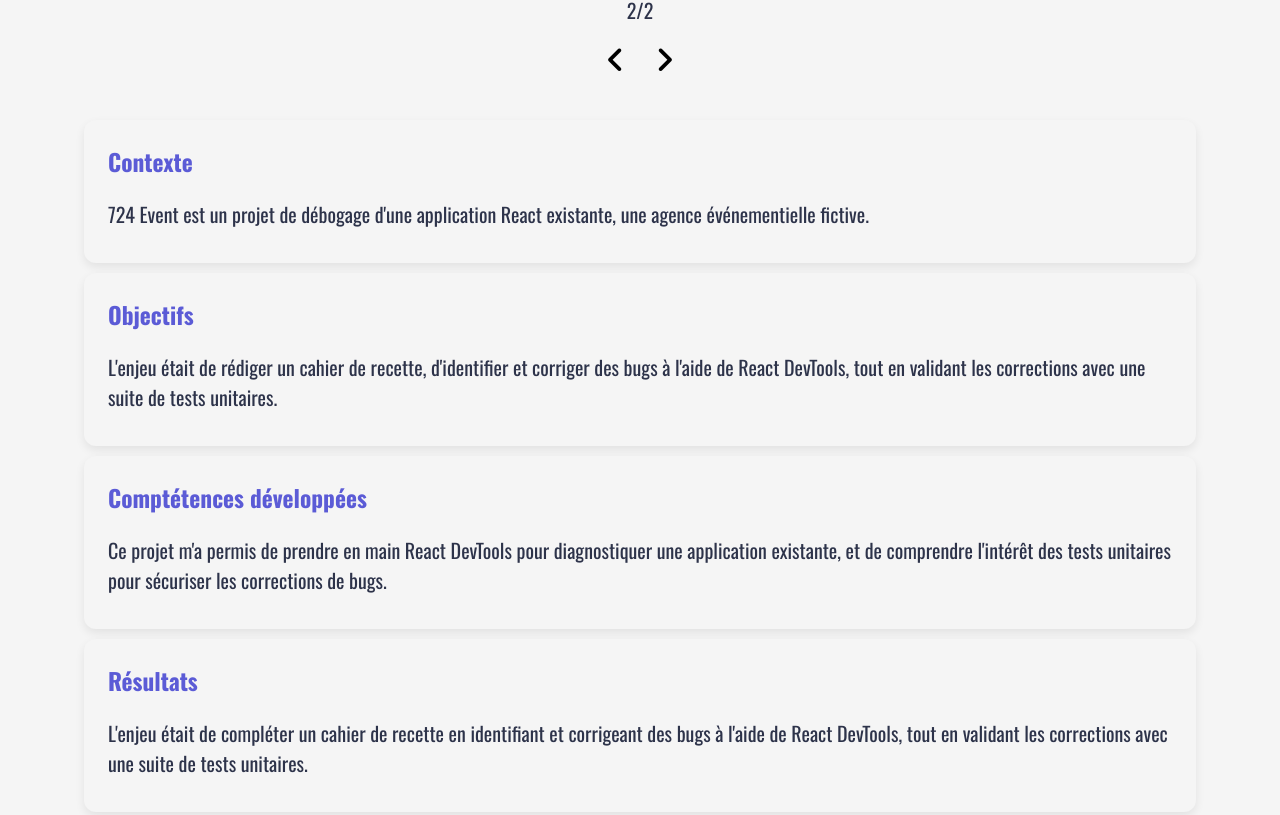
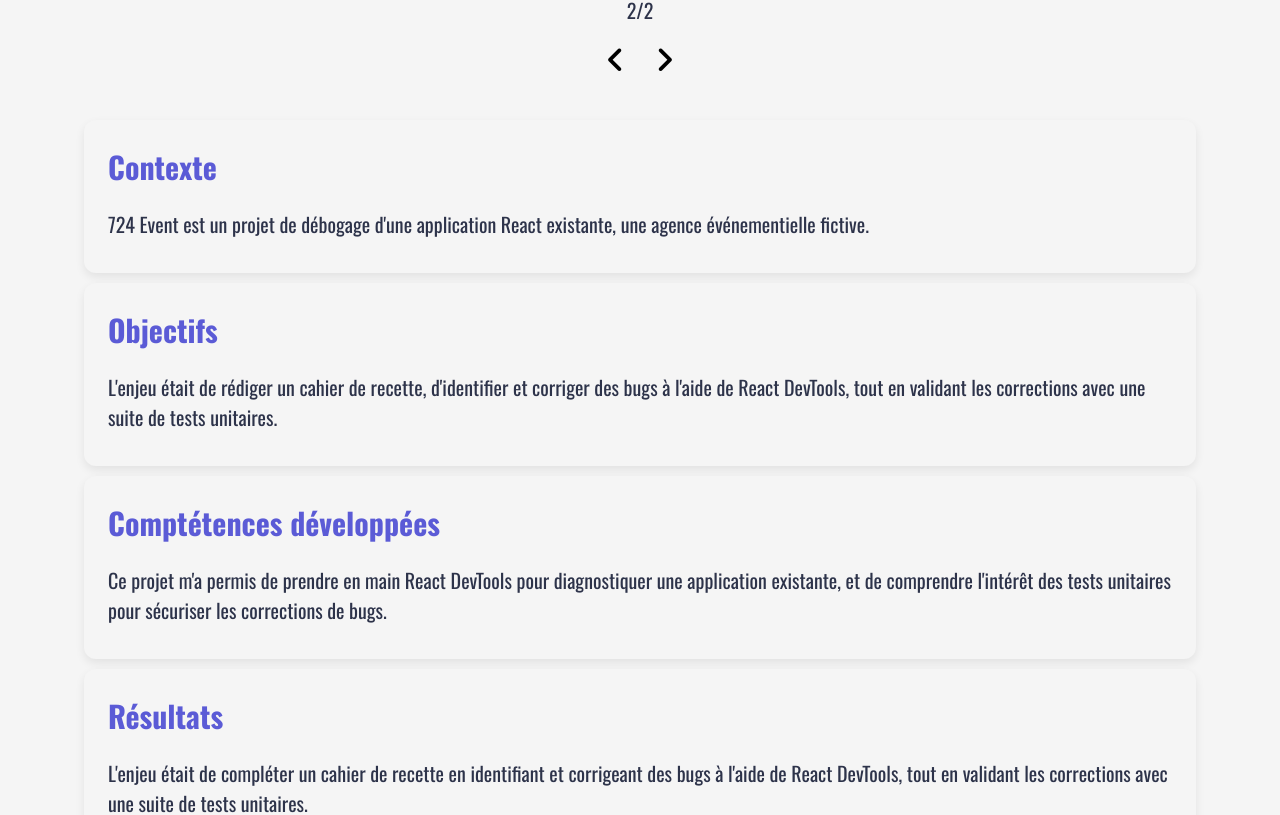
Before and after one commit to donhug/FEREY-HUGO, a React (Vite) app in the folder FEREY-HUGO/: page /Projet/724-event in a window 1280 px wide. Shown: the part 852-1667 px from the top of the page. Built offline with nearby package versions, Linux system fonts and the light colour scheme.

Commit message:
fix: corrections des problèmes d’accessibilité sur les pages projet

```diff
--- a/FEREY-HUGO/src/components/Carrousel/carrousel.jsx
+++ b/FEREY-HUGO/src/components/Carrousel/carrousel.jsx
@@ -42,10 +42,10 @@ const Carrousel = (props) => {
                             <p>{index+1}/{props.images.length}</p>
                         </div>
                         <div className="carrousel__btn">
-                            <button onClick={avant} className="btn__droite">
+                            <button onClick={avant} className="btn__droite" aria-label="image suivante">
                                 <i className="fa-solid fa-angle-left"></i>
                             </button>
-                            <button onClick={arriere} className="btn__gauche">
+                            <button onClick={arriere} className="btn__gauche" aria-label="image précedente">
                                 <i className="fa-solid fa-angle-right"></i>
                             </button>
                         </div>
--- a/FEREY-HUGO/src/components/ProjetSection/projetsection.css
+++ b/FEREY-HUGO/src/components/ProjetSection/projetsection.css
@@ -13,7 +13,7 @@
     transform: translateY(-5px);
     box-shadow: 0 10px 25px rgba(0, 0, 0, 0.15);
 }
-.projetsection h3{
+.projetsection h2{
     color:var(--secondary-color);
 }
 .projetsection-txt{
--- a/FEREY-HUGO/src/components/ProjetSection/projetsection.jsx
+++ b/FEREY-HUGO/src/components/ProjetSection/projetsection.jsx
@@ -3,7 +3,7 @@ import './projetsection.css'
 function Projetsection({titre, children}) {
     return (
             <div className="projetsection">
-                <h3>{titre}</h3>
+                <h2>{titre}</h2>
 
                 <div className="projetsection-txt">
                     {children}
```
